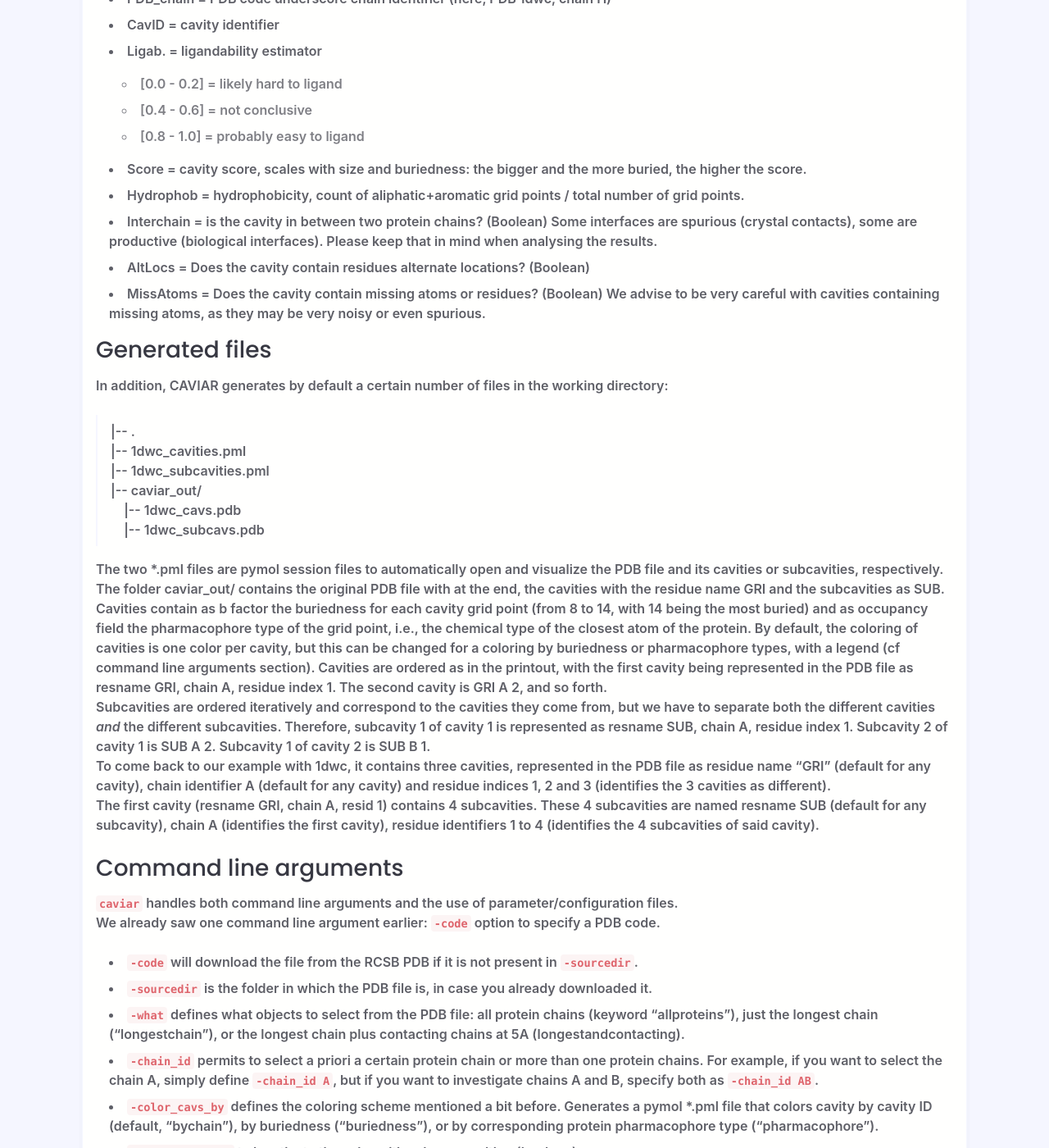
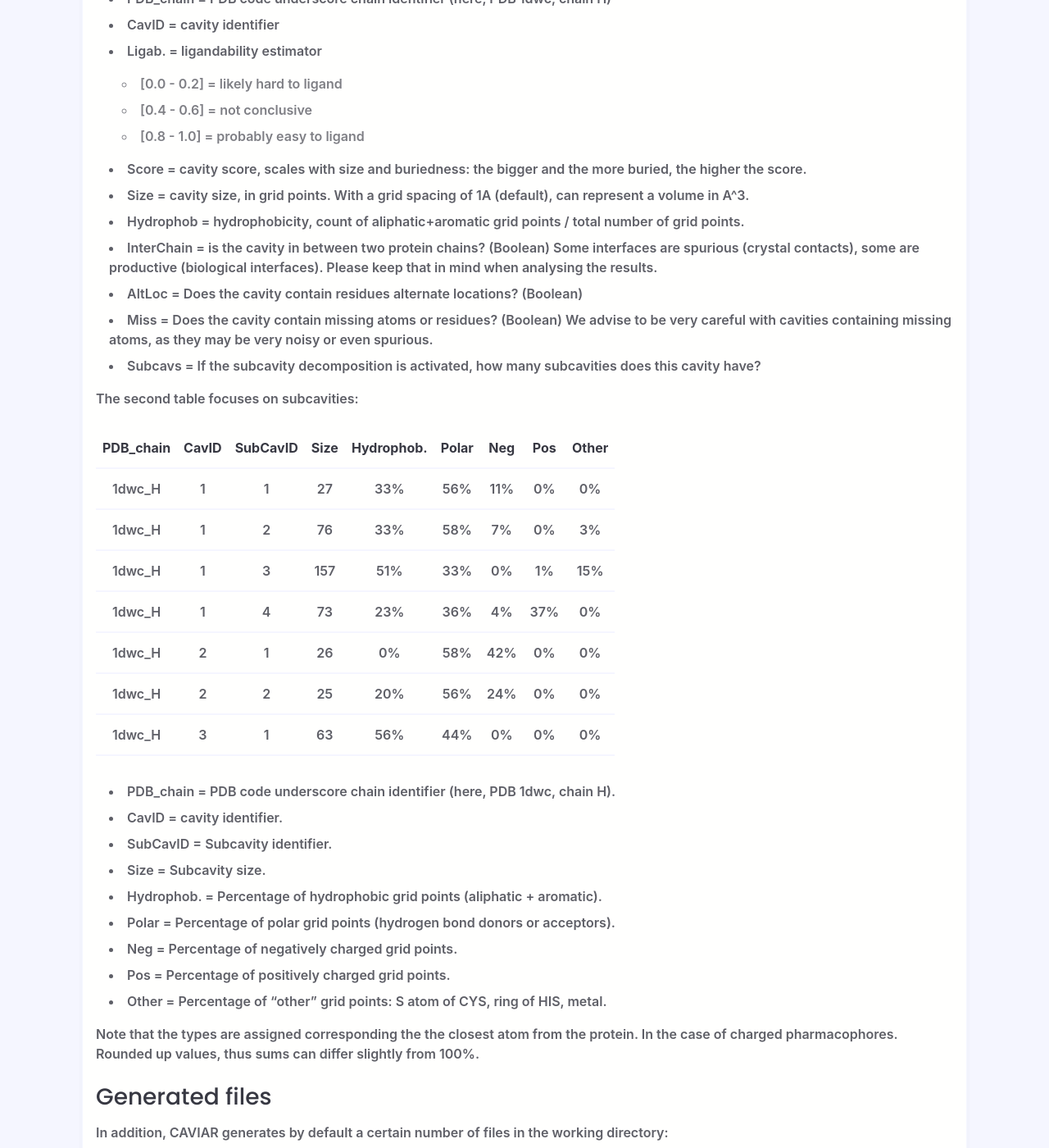
Before and after one commit to jr-marchand/caviar, a Jekyll site: the page built from docs/_posts/Using CAVIAR/2020-04-23-caviar-cmdline.md, in a window 1280 px wide and 1400 px high, scrolled down 1018 px. Shown: the whole window at 82% size. Built offline with Jekyll 4.4.1, drawn with Linux system fonts in a browser that asks for light colours; nearby versions of some CDN libraries; some web fonts are replaced; comment, search, counter and statistics services are not loaded; some of the changed text lies outside the part shown.

Commit message:
updating posts with new tables for subcavs

````diff
--- a/conda.recipe/meta.yaml
+++ b/conda.recipe/meta.yaml
@@ -15,7 +15,7 @@ requirements:
   #build:
   #  - git
   host:
-    - python=3.7 #,<3.8 # conflict for networkx 2.3 and python 3.8
+    - python>=3.6,<3.8 # conflict with python 3.8
     - pyparsing >=2.4,<=2.4.6
     - numpy >=1.17,<=1.17.3
     - scipy >=1.3,<=1.4.1
@@ -25,7 +25,7 @@ requirements:
     - scikit-learn =0.22.1
     - setuptools
   run:
-    - python=3.7 #,<3.8 # conflict for networkx 2.3 and python 3.8
+    - python>=3.6,<3.8 # conflict with python 3.8
     - pyparsing >=2.4,<=2.4.6
     - numpy >=1.17,<=1.17.3
     - scipy >=1.3,<=1.4.1
--- a/docs/_posts/Using CAVIAR/2020-04-23-caviar-cmdline.md
+++ b/docs/_posts/Using CAVIAR/2020-04-23-caviar-cmdline.md
@@ -15,15 +15,15 @@ This will trigger the presentation of the tool. The most basic use only requires
 ```caviar -code 1dwc```
 
 ### Terminal output
-The output is visualized in the terminal as a table. The first table contains the list of identified cavities, ranked by cavity score.
+The output is visualized in the terminal as a table. The first table contains information about identified cavities, ranked by cavity score.
 
 
 
-| PDB_chain | CavID  | Ligab.  |  Score |  Size | Hydrophob | Interchain | AltLocs | MissAtoms |
-| --------- |------- | ------- | ------ | ----- | --------- | ---------- | ------- | ------ |
-| 1dwc_H    |     1  |   0.6   |   3.7  | 333   |   39%     |     0      |    0    |    0   |
-| 1dwc_H    |     2  |   0.2   |   0.9  |   51  |   10%     |     0      |    0    |    0   |
-| 1dwc_H    |     3  |   0.8   |   0.6  |   63  |   56%     |     0      |    0    |    0   |
+| PDB_chain | CavID  | Ligab.  |  Score |  Size | Hydrophob | InterChain | AltLoc  |  Miss  | Subcavs |
+| --------- |------- | ------- | ------ | ----- | --------- | ---------- | ------- | ------ | ------- |
+| 1dwc_H    |     1  |   0.6   |   3.7  | 333   |   39%     |     0      |    0    |    0   |   4     |
+| 1dwc_H    |     2  |   0.2   |   0.9  |   51  |   10%     |     0      |    0    |    0   |   2     |
+| 1dwc_H    |     3  |   0.8   |   0.6  |   63  |   56%     |     0      |    0    |    0   |   1     |
 {:.table.table-scroll}
 
 
@@ -34,10 +34,38 @@ The output is visualized in the terminal as a table. The first table contains th
   - [0.4 - 0.6] = not conclusive
   - [0.8 - 1.0] = probably easy to ligand
 - Score = cavity score, scales with size and buriedness: the bigger and the more buried, the higher the score.
+- Size = cavity size, in grid points. With a grid spacing of 1A (default), can represent a volume in A^3.
 - Hydrophob = hydrophobicity, count of aliphatic+aromatic grid points / total number of grid points.
-- Interchain = is the cavity in between two protein chains? (Boolean) Some interfaces are spurious (crystal contacts), some are productive (biological interfaces). Please keep that in mind when analysing the results.
-- AltLocs = Does the cavity contain residues alternate locations? (Boolean)
-- MissAtoms = Does the cavity contain missing atoms or residues? (Boolean) We advise to be very careful with cavities containing missing atoms, as they may be very noisy or even spurious.
+- InterChain = is the cavity in between two protein chains? (Boolean) Some interfaces are spurious (crystal contacts), some are productive (biological interfaces). Please keep that in mind when analysing the results.
+- AltLoc = Does the cavity contain residues alternate locations? (Boolean)
+- Miss = Does the cavity contain missing atoms or residues? (Boolean) We advise to be very careful with cavities containing missing atoms, as they may be very noisy or even spurious.
+- Subcavs = If the subcavity decomposition is activated, how many subcavities does this cavity have?
+
+
+The second table focuses on subcavities:
+
+| PDB_chain | CavID | SubCavID | Size | Hydrophob. | Polar | Neg | Pos | Other |
+| --------- |------ | -------- | ---- | ---------- | ----- | --- | --- | ----- |
+| 1dwc_H    |  1    |  1       |   27 |   33%      |  56%  | 11% |  0% |   0%  |
+| 1dwc_H    |  1    |  2       |   76 |   33%      |  58%  |  7% |  0% |   3%  |
+| 1dwc_H    |  1    |  3       |  157 |   51%      |  33%  |  0% |  1% |  15%  |
+| 1dwc_H    |  1    |  4       |   73 |   23%      |  36%  |  4% | 37% |   0%  |
+| 1dwc_H    |  2    |  1       |   26 |    0%      |  58%  | 42% |  0% |   0%  |
+| 1dwc_H    |  2    |  2       |   25 |   20%      |  56%  | 24% |  0% |   0%  |
+| 1dwc_H    |  3    |  1       |   63 |   56%      |  44%  |  0% |  0% |   0%  |
+{:.table.table-scroll}
+
+- PDB_chain = PDB code underscore chain identifier (here, PDB 1dwc, chain H).
+- CavID = cavity identifier.
+- SubCavID = Subcavity identifier.
+- Size = Subcavity size.
+- Hydrophob. = Percentage of hydrophobic grid points (aliphatic + aromatic).
+- Polar = Percentage of polar grid points (hydrogen bond donors or acceptors).
+- Neg = Percentage of negatively charged grid points.
+- Pos = Percentage of positively charged grid points.
+- Other = Percentage of "other" grid points: S atom of CYS, ring of HIS, metal.
+
+Note that the types are assigned corresponding the the closest atom from the protein. In the case of charged pharmacophores. Rounded up values, thus sums can differ slightly from 100%.
 
 
 ### Generated files
````
Also changed, not shown: docs/_posts/Using CAVIAR/2020-04-22-caviar-gui.md (+28 -4 lines).
